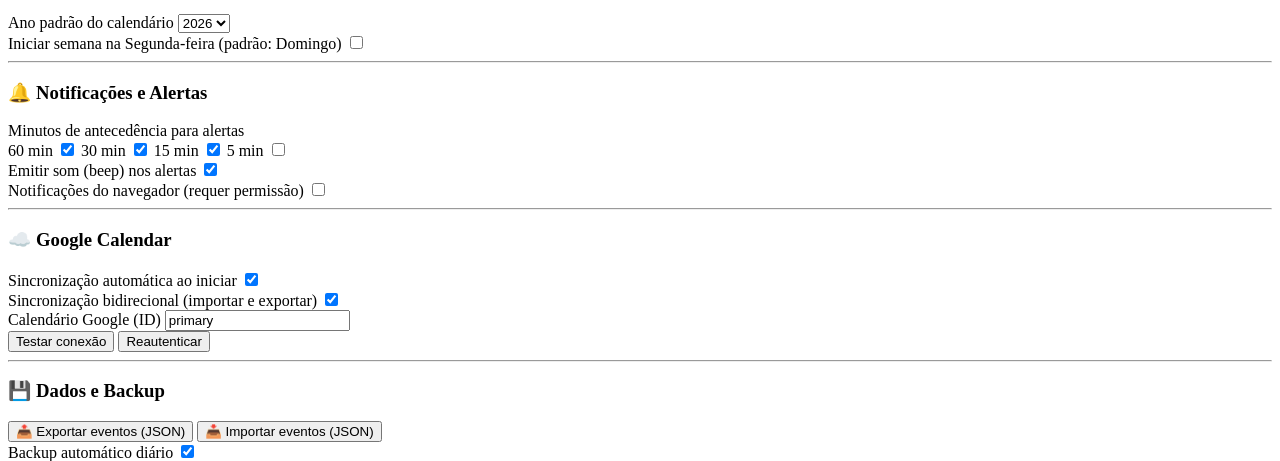
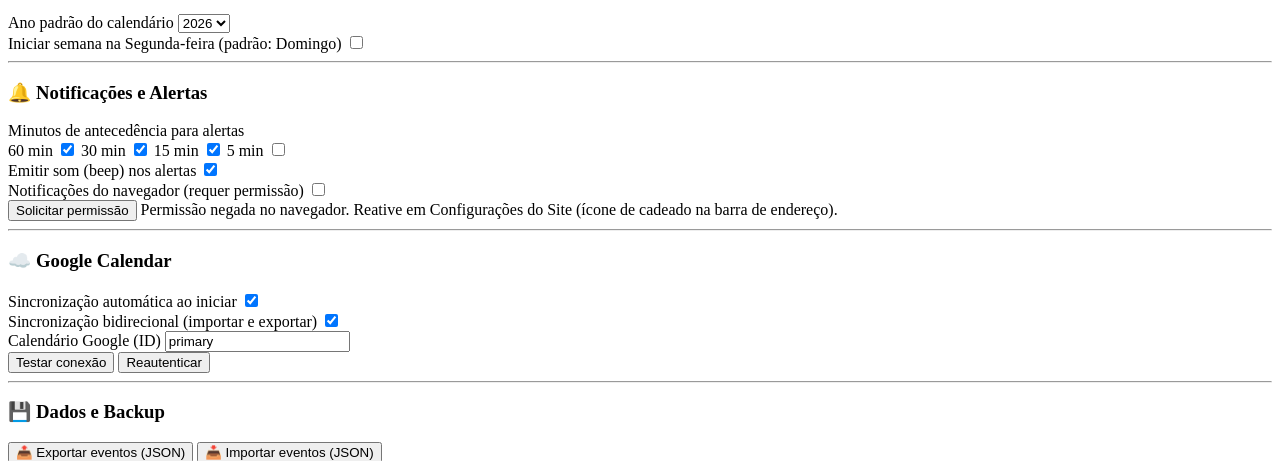
Before and after one commit to krawler/agenda_simples, a Python web app: template templates/config.htm in a window 1280 px wide. Shown: the part 211-672 px from the top of the page. Run offline with Jinja, Linux system fonts and the light colour scheme; the template is opened without the code that fills it, so the values that code supplies are empty.

Commit message:
inclusão do botão para solicitar permissão

```diff
--- a/templates/config.htm
+++ b/templates/config.htm
@@ -105,6 +105,12 @@
             <span class="label-text">Notificações do navegador (requer permissão)</span>
             <input type="checkbox" class="checkbox checkbox-primary" id="notificacoes-navegador">
           </label>
+          <div class="flex items-center gap-2 mt-1">
+            <button type="button" class="btn btn-xs btn-outline" id="btn-solicitar-permissao-notificacao">
+              Solicitar permissão
+            </button>
+            <span id="status-permissao-notificacao" class="text-xs opacity-70"></span>
+          </div>
         </div>
       </div>
     </section>
@@ -219,10 +225,92 @@
   document.addEventListener('DOMContentLoaded', function() {
     carregarConfiguracoes();
     initBalloons();
+    inicializarPermissaoNotificacaoUI();
     if (typeof initEnterAsTab === 'function') {
       initEnterAsTab();
     }
   });
+
+  function atualizarStatusPermissaoNotificacao() {
+    const statusEl = document.getElementById('status-permissao-notificacao');
+    const checkboxEl = document.getElementById('notificacoes-navegador');
+    const btnEl = document.getElementById('btn-solicitar-permissao-notificacao');
+    if (!statusEl || !checkboxEl || !btnEl) return;
+
+    if (!('Notification' in window)) {
+      statusEl.textContent = 'Navegador sem suporte a notificações.';
+      statusEl.className = 'text-xs text-error';
+      checkboxEl.checked = false;
+      checkboxEl.disabled = true;
+      btnEl.disabled = true;
+      localStorage.setItem('notificacoesNavegador', 'false');
+      return;
+    }
+
+    const host = window.location.hostname;
+    const contextoSeguro = window.isSecureContext || host === 'localhost' || host === '127.0.0.1' || host === '::1';
+    if (!contextoSeguro) {
+      statusEl.textContent = 'Use localhost/127.0.0.1 (ou HTTPS) para pedir permissão.';
+      statusEl.className = 'text-xs text-warning';
+      checkboxEl.checked = false;
+      checkboxEl.disabled = true;
+      btnEl.disabled = true;
+      localStorage.setItem('notificacoesNavegador', 'false');
+      return;
+    }
+
+    checkboxEl.disabled = false;
+    btnEl.disabled = false;
+
+    if (Notification.permission === 'granted') {
+      statusEl.textContent = 'Permissão concedida.';
+      statusEl.className = 'text-xs text-success';
+      checkboxEl.checked = localStorage.getItem('notificacoesNavegador') !== 'false';
+    } else if (Notification.permission === 'denied') {
+      statusEl.textContent = 'Permissão negada no navegador. Reative em Configurações do Site (ícone de cadeado na barra de endereço).';
+      statusEl.className = 'text-xs text-error';
+      checkboxEl.checked = false;
+      localStorage.setItem('notificacoesNavegador', 'false');
+    } else {
+      statusEl.textContent = 'Permissão pendente.';
+      statusEl.className = 'text-xs opacity-70';
+      checkboxEl.checked = false;
+    }
+  }
+
+  function inicializarPermissaoNotificacaoUI() {
+    const checkboxEl = document.getElementById('notificacoes-navegador');
+    const btnEl = document.getElementById('btn-solicitar-permissao-notificacao');
+    if (!checkboxEl || !btnEl) return;
+
+    if (!checkboxEl.dataset.permissionBinded) {
+      checkboxEl.dataset.permissionBinded = 'true';
+      checkboxEl.addEventListener('change', async function() {
+        if (!checkboxEl.checked) {
+          localStorage.setItem('notificacoesNavegador', 'false');
+          atualizarStatusPermissaoNotificacao();
+          return;
+        }
+
+        if (typeof window.solicitarPermissaoNotificacao === 'function') {
+          await window.solicitarPermissaoNotificacao();
+        }
+        atualizarStatusPermissaoNotificacao();
+      });
+    }
+
+    if (!btnEl.dataset.permissionBinded) {
+      btnEl.dataset.permissionBinded = 'true';
+      btnEl.addEventListener('click', async function() {
+        if (typeof window.solicitarPermissaoNotificacao === 'function') {
+          await window.solicitarPermissaoNotificacao();
+        }
+        atualizarStatusPermissaoNotificacao();
+      });
+    }
+
+    atualizarStatusPermissaoNotificacao();
+  }
 
   // Carrega configurações do localStorage
   function carregarConfiguracoes() {
@@ -244,7 +332,17 @@
     });
 
     document.getElementById('som-alertas').checked = localStorage.getItem('somAlertas') !== 'false';
-    document.getElementById('notificacoes-navegador').checked = localStorage.getItem('notificacoesNavegador') === 'true';
+    if (!('Notification' in window)) {
+      document.getElementById('notificacoes-navegador').checked = false;
+      localStorage.setItem('notificacoesNavegador', 'false');
+    } else if (Notification.permission === 'granted') {
+      document.getElementById('notificacoes-navegador').checked = localStorage.getItem('notificacoesNavegador') !== 'false';
+    } else {
+      document.getElementById('notificacoes-navegador').checked = false;
+      if (Notification.permission === 'denied') {
+        localStorage.setItem('notificacoesNavegador', 'false');
+      }
+    }
 
     // Google Calendar
     document.getElementById('sync-auto').checked = localStorage.getItem('syncAuto') !== 'false';
@@ -257,6 +355,7 @@
     // Avançado
     document.getElementById('modo-debug').checked = localStorage.getItem('modoDebug') === 'true';
     document.getElementById('compactar-eventos').checked = localStorage.getItem('compactarEventos') === 'true';
+    atualizarStatusPermissaoNotificacao();
   }
 
   // Salva configurações no localStorage
```
